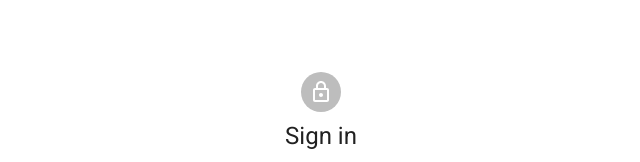
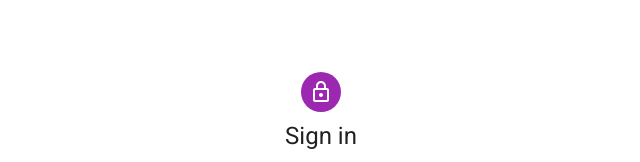
Before and after one commit to SweetDie/Dashboard_frontend, a React (Create React App) app: page / in a window 1280 px wide. Shown: the top 162 px of the page, without its empty margins (319-959 px from the left). Built offline with nearby package versions, Linux system fonts and the light colour scheme.

Commit message:
Change color

```diff
--- a/src/pages/auth/login/index.tsx
+++ b/src/pages/auth/login/index.tsx
@@ -70,7 +70,7 @@ const Login: React.FC = () => {
             alignItems: "center",
           }}
         >
-          <Avatar sx={{ m: 1, bgcolor: "primary" }}>
+          <Avatar sx={{ m: 1, bgcolor: "secondary.main" }}>
             <LockOutlinedIcon />
           </Avatar>
           <Typography component="h1" variant="h5">
```
